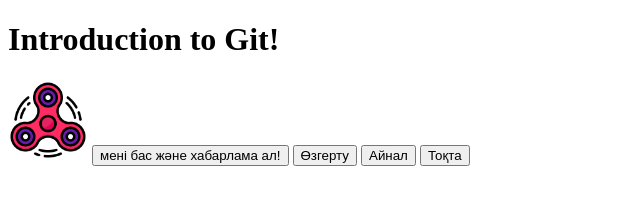
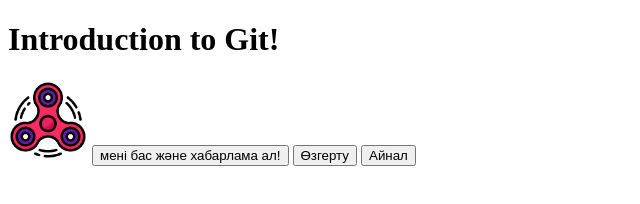
Before and after one commit to Berik05/JavaScript, a plain HTML site: page index.html in a window 1280 px wide. Shown: the whole page, without its empty margins (0-640 px from the left). Drawn offline with Linux system fonts and the light colour scheme.

Commit message:
button изменение

```diff
--- a/index.html
+++ b/index.html
@@ -11,7 +11,6 @@
     <button onclick="getAlert()">мені бас және хабарлама ал!</button>
     <button onclick="changeColor()">Өзгерту</button>
     <button onclick="spinnerCircle()">Айнал</button>
-    <button onclick="spinnerStop()">Тоқта</button>
     <script>
         function getAlert(){
             alert('хеллоу разработчик')
```
